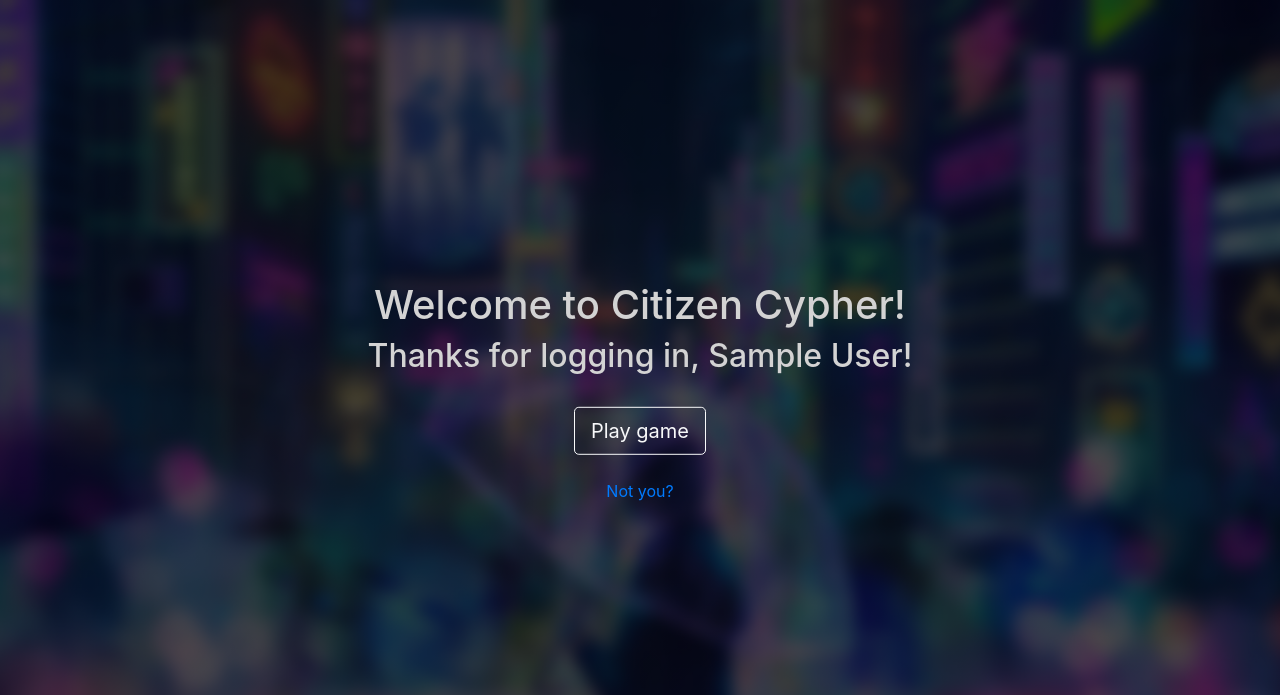
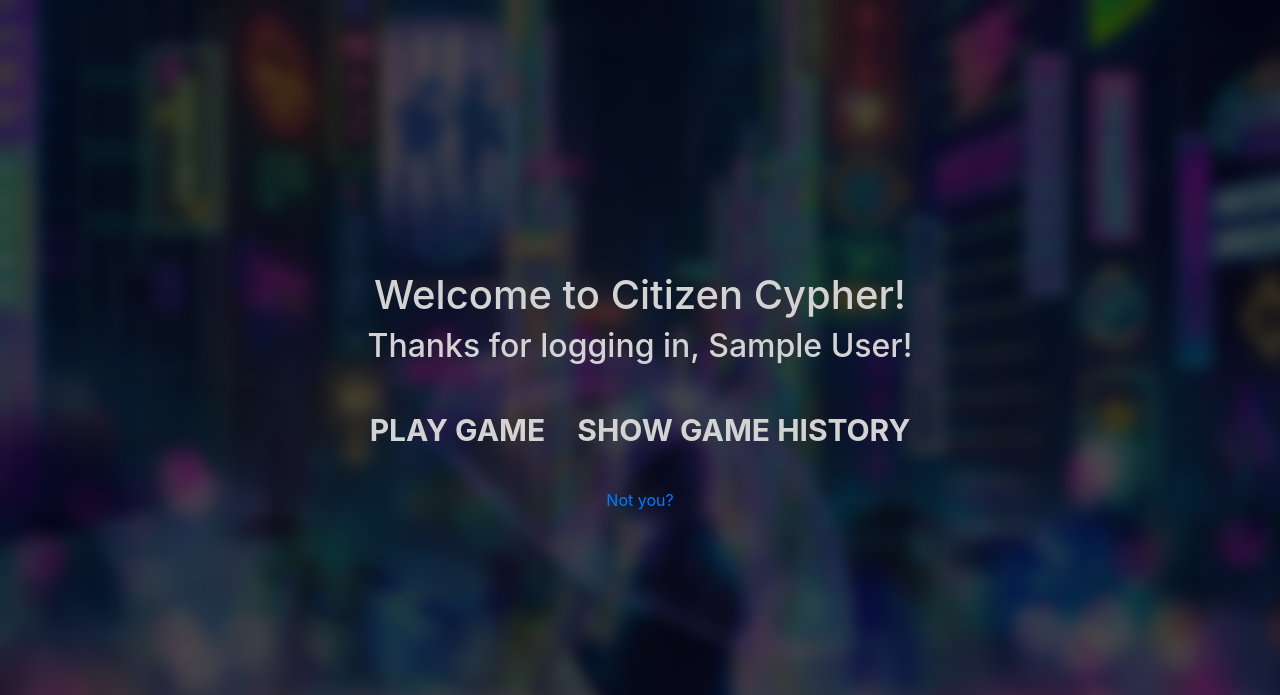
Before and after one commit to HarryWard-15/Citizen-Cypher, a Flask app: page / in a window 1280 px wide. Shown: the top 695 px of the page. Run offline with Flask 3, Linux system fonts and the light colour scheme; the visitor is signed in with stand-in values (Sample User, id 1); parts of the project's set-up code (start-up, migrations or seed data) failed here and were passed over.

Commit message:
add history page, adjust CSS for buttons

```diff
--- a/routes.py
+++ b/routes.py
@@ -68,3 +68,7 @@ def logout():
 @app.route('/game')
 def game():
     return render_template('game.html')
+
+@app.route('/history')
+def history():
+    return render_template('history.html')
--- a/sqlconnector.py
+++ b/sqlconnector.py
@@ -33,7 +33,7 @@ def initialise_db(db_obj):
             return '<PreviousGames %r>' % self.daysSurvived
 
     class currentGame(db_obj.Model):
-        id = db_obj.Column(db_obj.Integer, primary_key)
+        id = db_obj.Column(db_obj.Integer, primary_key=True)
         daysAlive = db_obj.Column(db_obj.Integer, nullable=False)
         happiness = db_obj.Column(db_obj.Integer, nullable=False)
         saturation = db_obj.Column(db_obj.Integer, nullable=False)
--- a/static/css/style.css
+++ b/static/css/style.css
@@ -81,7 +81,7 @@ input {
 
 .button {
     margin: 7px;
-    width: 150px;
+    max-width: 900px;
     background: none;
     border: none;
     font-size: 30px;
@@ -103,13 +103,13 @@ input {
     background-color: black;
 }
 
-.index-login, .index-signup {
+.general-button {
     color: lightgrey;
-    margin: 7px;
-    width: 150px;
+    margin: 10px;
+
 }
 
-.index-login:hover, .index-signup:hover {
+.general-button:hover {
     color: black;
     background-color: lightgrey;
 }
--- a/templates/index.html
+++ b/templates/index.html
@@ -7,7 +7,8 @@
 <h2>Thanks for logging in, {{ session['realname'] }}!</h2>
 <br>
 <div class="row justify-content-center">
-    <a href="{{ url_for('game')}}" id="play-game" type="button" class="btn btn-outline-light btn-lg">Play game</a>
+    <a href="{{ url_for('game')}}"  ><button class="button general-button">PLAY GAME</button></a>
+    <a href="{{ url_for('history')}}"  ><button class="button general-button">SHOW GAME HISTORY</button></a>
 </div>
 <br>
 <p><a href="{{ url_for('logout')}}">Not you?</a></p>
@@ -18,8 +19,8 @@
 <br>
 <p>Create an account or log in to play!</p>
 
-<a href="{{ url_for('login')}}"><button class="button index-login">LOG IN</button></a>
-<a href="{{ url_for('signup')}}"><button class="button index-signup">SIGN UP</button></a>
+<a href="{{ url_for('login')}}"><button class="button general-button">LOG IN</button></a>
+<a href="{{ url_for('signup')}}"><button class="button general-button">SIGN UP</button></a>
 
 
 {% endif %}
```
Also changed, not shown: templates/history.html (added, +25 -0 lines).
